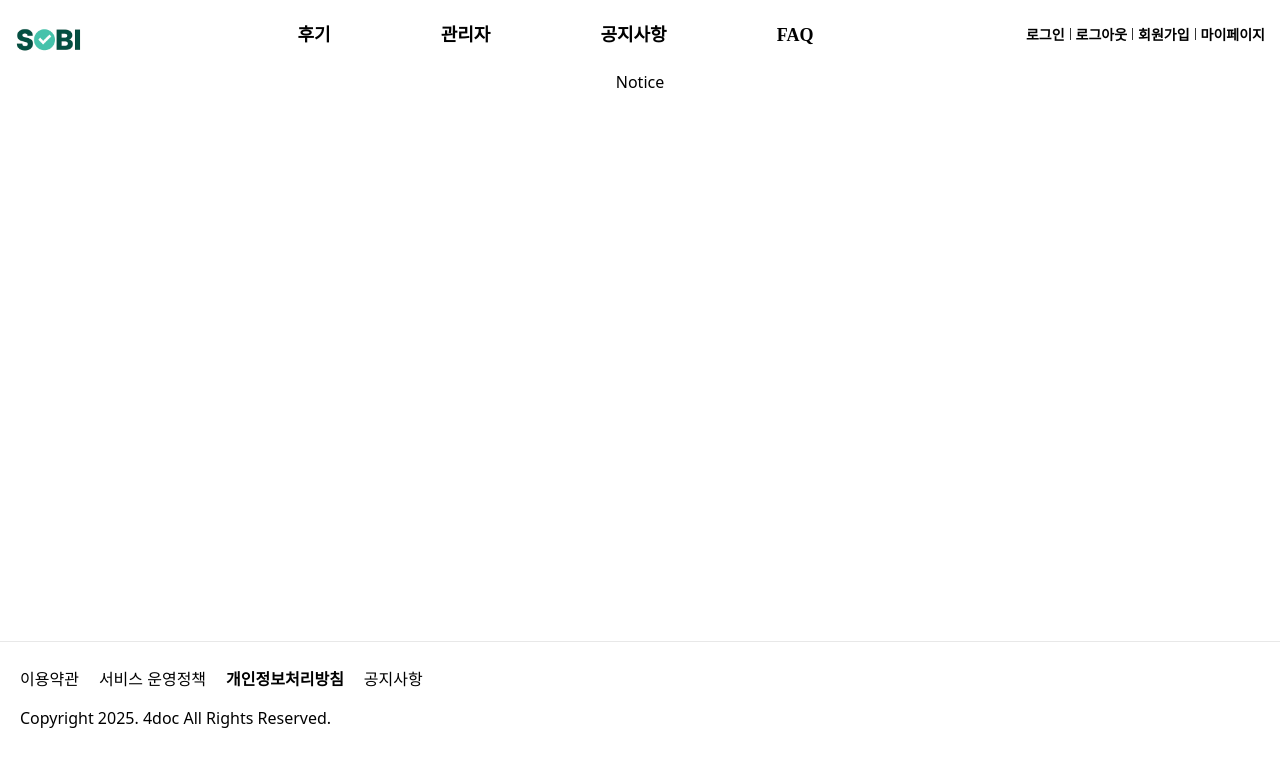
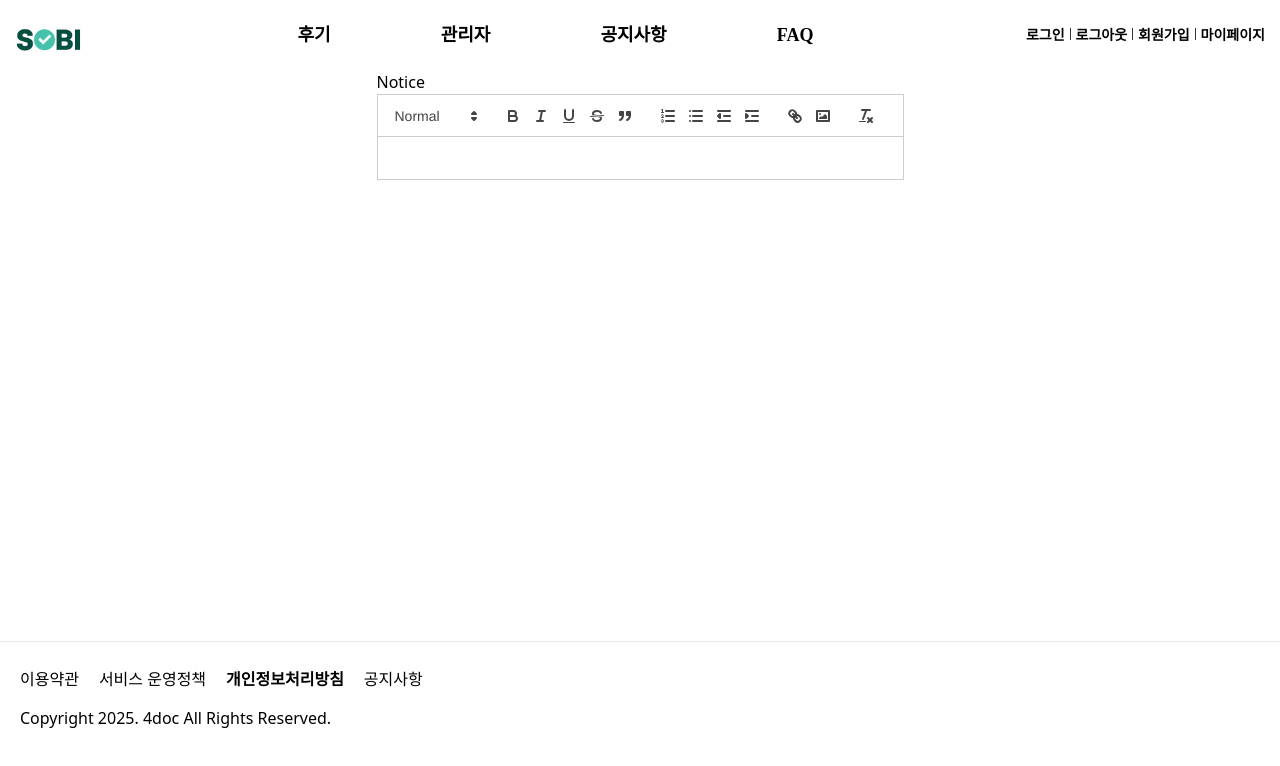
Before and after one commit to dengo25/sobi_front, a React (Vite) app: page /notice in a window 1280 px wide. Shown: the top 766 px of the page. Built offline with nearby package versions, Linux system fonts and the light colour scheme.

Commit message:
[Feat] 게시판 테스트 - react 다운 그레이드(19 -> 18) - 일부 패키지 다운 그레이드 - toast grid 리엑트 버전 이슈로, react-quill 게시판으로 테스트 버전 업로드 - 자세한 내용은 노션 참조 바랍니다.

```diff
--- /dev/null
+++ b/src/components/editor/BasicEditor.jsx
@@ -0,0 +1,37 @@
+import ReactQuill from 'react-quill';
+import 'react-quill/dist/quill.snow.css';
+
+const BasicEditor = ({value, onChange, theme="snow", customModels={}, customFormats=[]}) => {
+    const defaultModules = {
+        toolbar: [
+        [{ 'header': [1, 2, false] }],
+        ['bold', 'italic', 'underline','strike', 'blockquote'],
+        [{'list': 'ordered'}, {'list': 'bullet'}, {'indent': '-1'}, {'indent': '+1'}],
+        ['link', 'image'],
+        ['clean']
+        ],
+    };
+
+    const defaultFormats = [
+        'header',
+        'bold', 'italic', 'underline', 'strike', 'blockquote',
+        'list', 'bullet', 'indent',
+        'link', 'image'
+    ];
+
+    return (
+        <>
+            <div data-gramm="false">
+                <ReactQuill
+                    value={value}
+                    onChange={onChange}
+                    theme={theme}
+                    modules={defaultModules}
+                    formats={defaultFormats}
+                    />
+            </div>
+        </>
+    )
+}
+
+export default BasicEditor;
--- a/src/pages/community/Faq.jsx
+++ b/src/pages/community/Faq.jsx
@@ -1,7 +1,16 @@
+import { useState } from 'react';
+import BasicEditor from '../../components/editor/BasicEditor';
+
 const Faq = () =>{
+    const [value, setValue] = useState('');
+
     return (
         <>
             Faq
+            <BasicEditor
+                value={value}
+                onChange={setValue}
+                />
         </>
     )
 }
--- a/src/pages/community/Notice.jsx
+++ b/src/pages/community/Notice.jsx
@@ -1,7 +1,16 @@
+import { useState } from 'react';
+import BasicEditor from '../../components/editor/BasicEditor';
+
 const Notice = () =>{
+    const [value, setValue] = useState('');
+
     return (
         <>
             Notice
+            <BasicEditor
+                value={value}
+                onChange={setValue}
+                />
         </>
     )
 }
```
Also changed, not shown: package.json (+7 -4 lines), 1 other file (tests, documents, lock files or other folders).
